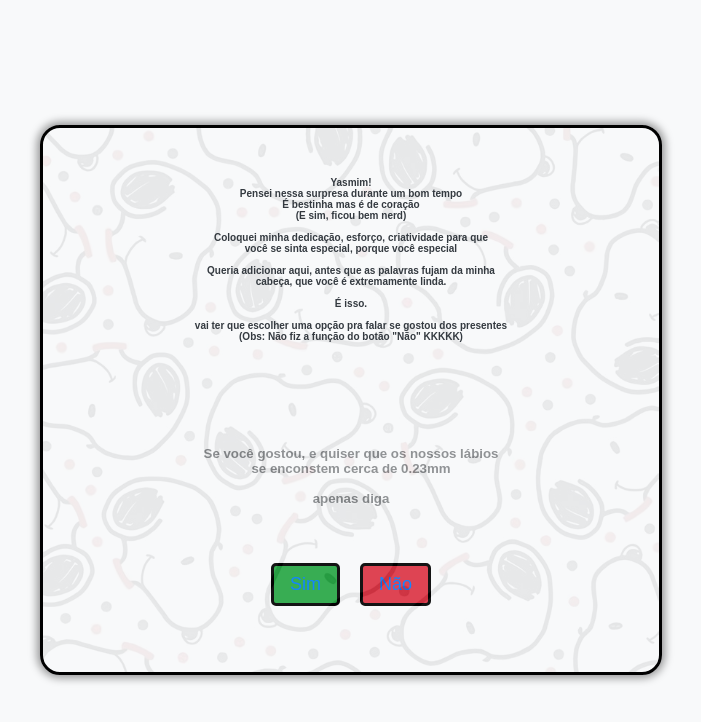
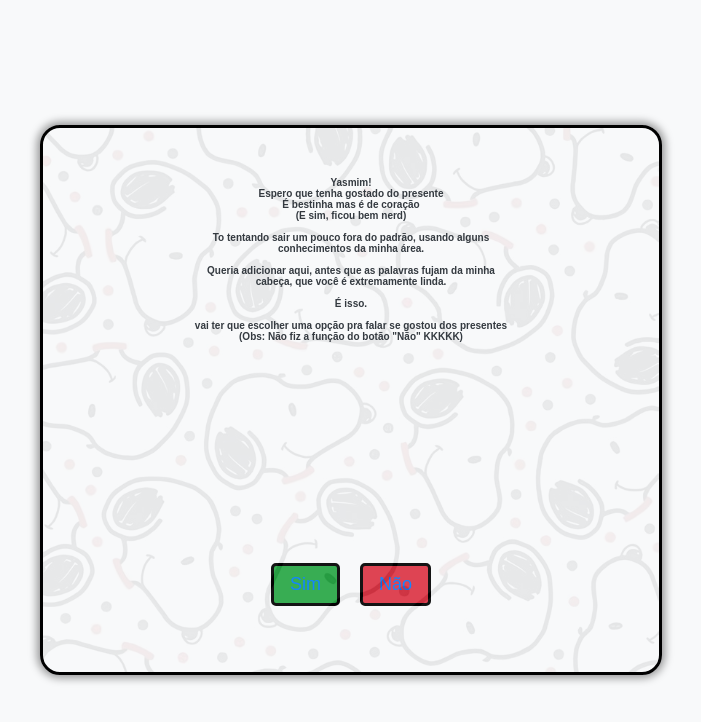
Before and after one commit to Kayque-Freitas/CODIGOS-DA-MASSA, a website: page index.html in a window 1280 px wide. Shown: the whole page, without its empty margins (289-990 px from the left). Drawn offline with Linux system fonts and the light colour scheme.

Commit message:
Update index.html

```diff
--- a/index.html
+++ b/index.html
@@ -12,12 +12,12 @@
     <div class="container">
         <div class="bg-img"></div>
         <h1><p>Yasmim!<br>
-            Pensei nessa surpresa durante um bom tempo<br>
+            Espero que tenha gostado do presente<br>
             É bestinha mas é de coração<br>
             (E sim, ficou bem nerd)<br>
             <br>
-            Coloquei minha dedicação, esforço, criatividade para que<br>
-            você se sinta especial, porque você especial<br>
+            To tentando sair um pouco fora do padrão, usando alguns<br>
+            conhecimentos da minha área.<br>
             <br>
             Queria adicionar aqui, antes que as palavras fujam da minha<br>
             cabeça, que você é extremamente linda.<br>
@@ -30,8 +30,6 @@
         <br>
         <br>
         <br>
-        <h5>Se você gostou, e quiser que os nossos lábios <br> se enconstem cerca de 0.23mm<br>
-        <br>apenas diga</h5>
         <div class="button-container">
             <a href="2page.html" class="btn-link">
             <button id="yes-button" class="yes">Sim</button>
```
